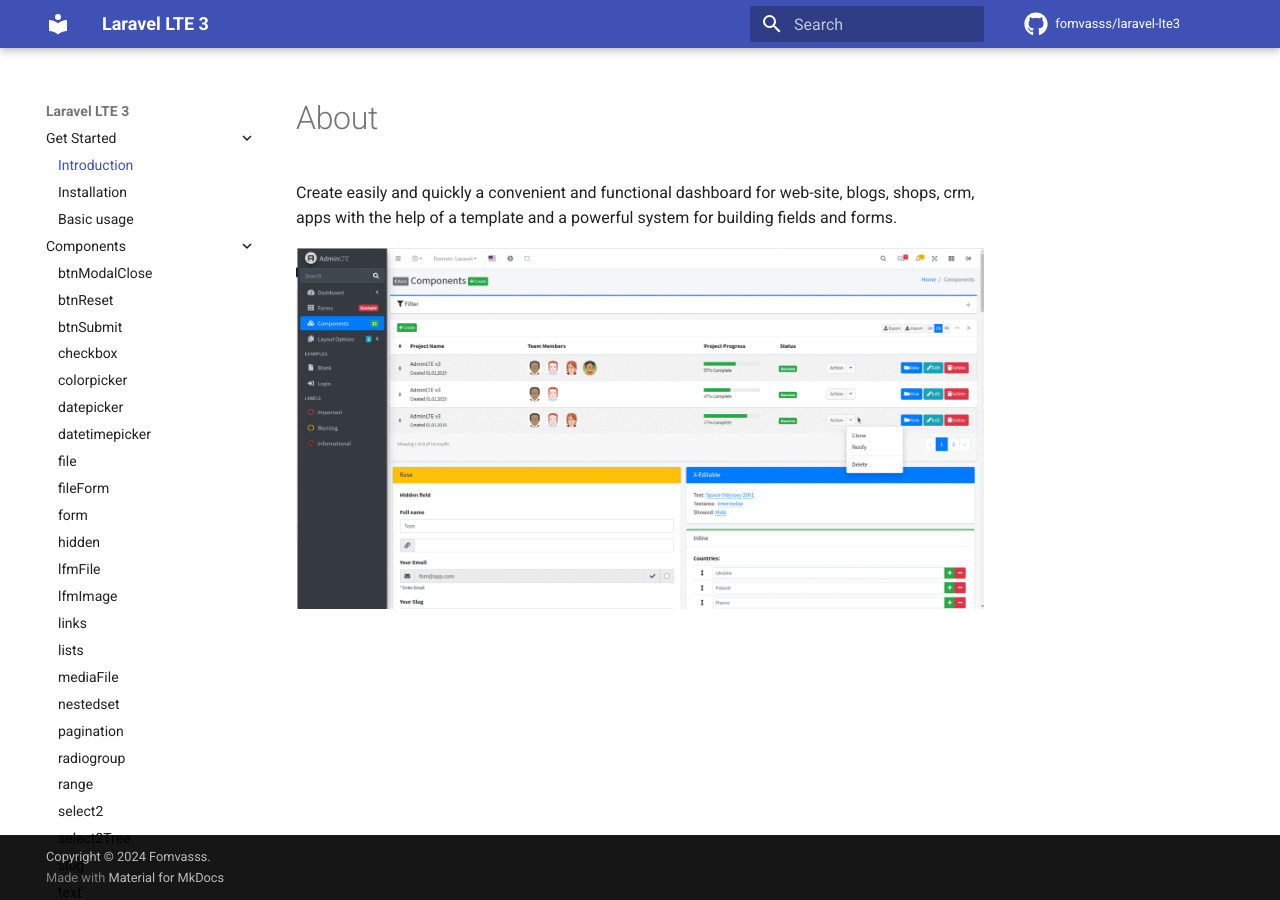
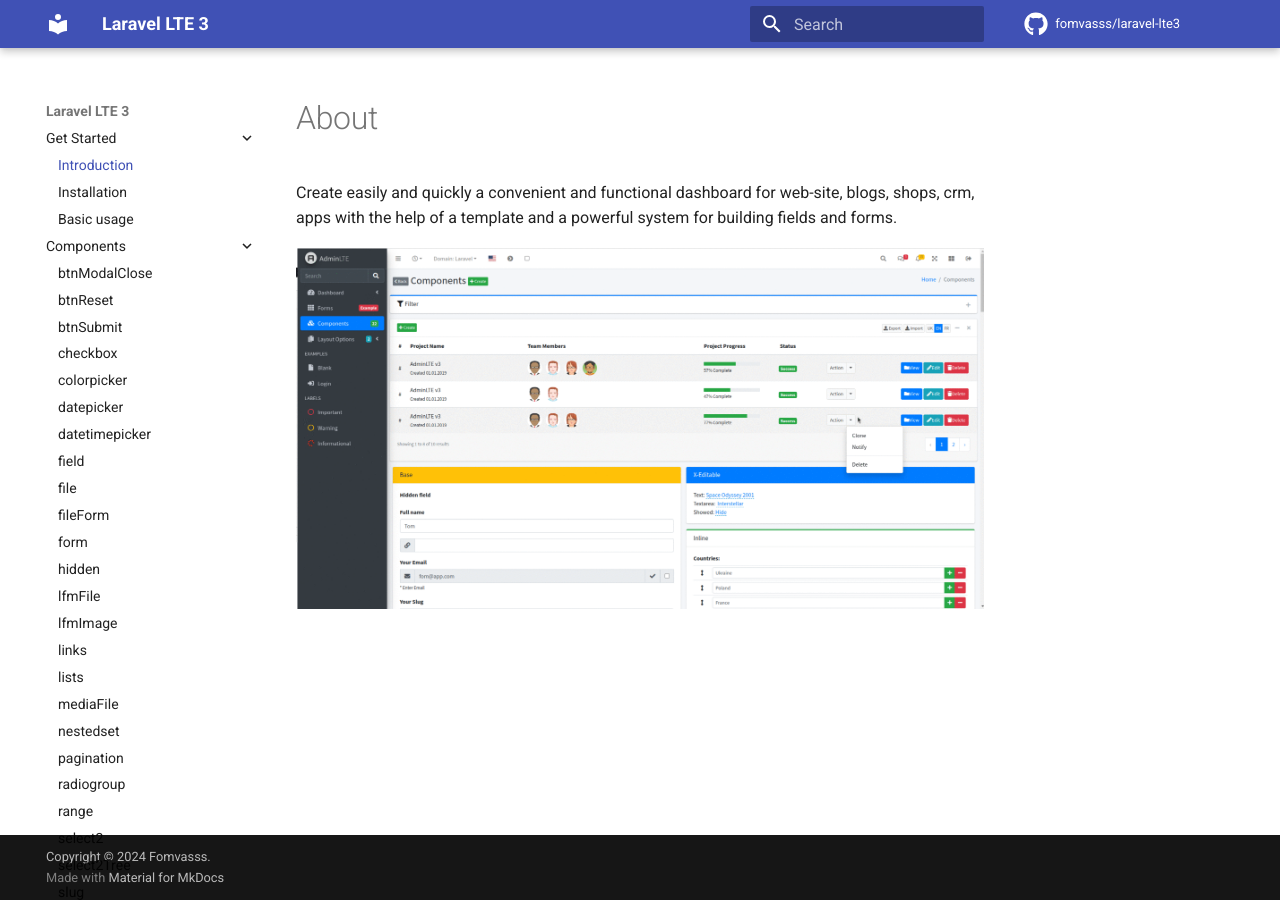
Before and after one commit to fomvasss/laravel-lte3-docs, an MkDocs documentation site: the page built from docs/index.md, in a window 1280 px wide. Built offline with MkDocs 1.6.1 and Material for MkDocs 9.7.7, drawn with Linux system fonts in a browser that asks for light colours; comment, search, counter and statistics services are not loaded.

Commit message:
add field

```diff
--- a/mkdocs.yml
+++ b/mkdocs.yml
@@ -19,6 +19,7 @@
     - components/colorpicker.md
     - components/datepicker.md
     - components/datetimepicker.md
+    - components/field.md
     - components/file.md
     - components/fileForm.md
     - components/form.md
```
